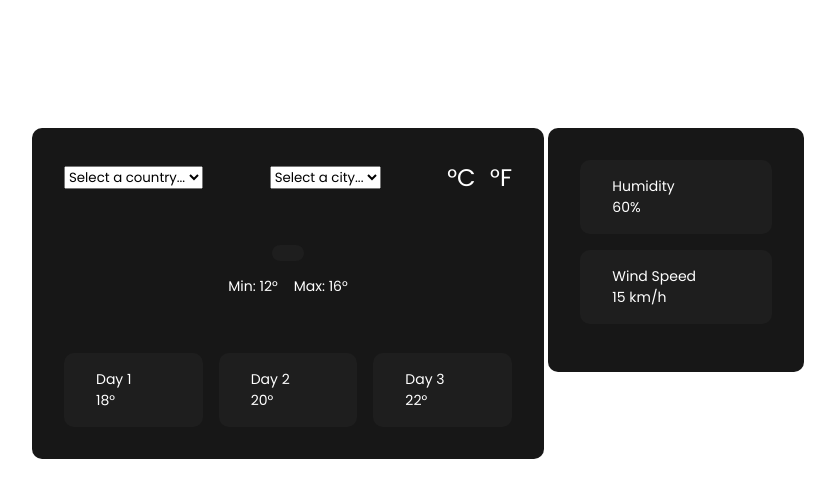
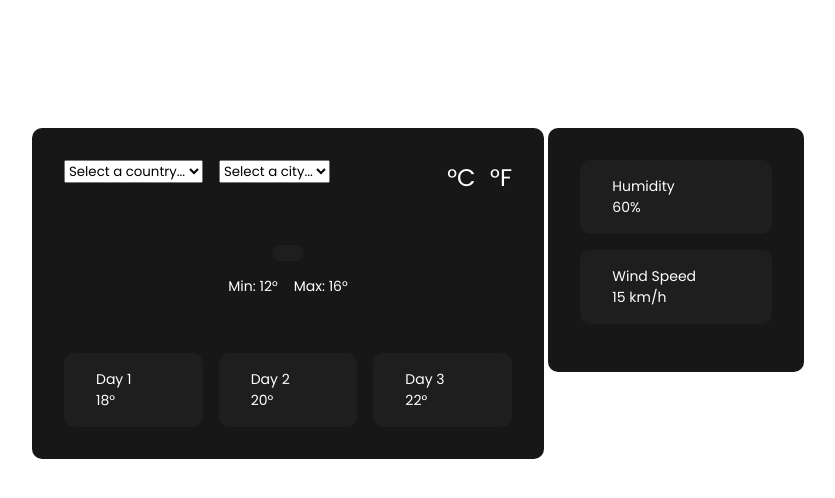
Before and after one commit to filipslunsky/hackaton_09-2024, a website: page public/index.html in a window 1280 px wide. Shown: the whole page, without its empty margins (288-1123 px from the left). Drawn offline with Linux system fonts and the light colour scheme.

Commit message:
Update style.css
Added cursor functionality and aligned

```diff
--- a/public/style.css
+++ b/public/style.css
@@ -2,7 +2,6 @@
 
 * {
     margin: 0;
-    padding: 0;
     box-sizing: border-box;
     font-family: 'Poppins', sans-serif;
 }
@@ -23,9 +22,8 @@
 .container_2 {
     background: #171717;
     color: #fff;
-    padding: 2rem;
+    padding: 32px;
     width: 20%;
-    margin: 4rem 0;
     border-radius: 10px;
     display: inline-block;
     vertical-align: top;
@@ -61,6 +59,18 @@ input::placeholder {
     top: 10px;
     font-size: 15px;
     color: #fff;
+}
+
+.weather__country {
+    margin-right: 1rem;
+    cursor: pointer;
+    align-self: flex-start;
+}
+
+.weather__city {
+    cursor: pointer;
+    align-self: flex-start;
+    margin-right: auto;
 }
 
 .weather__units {
```
